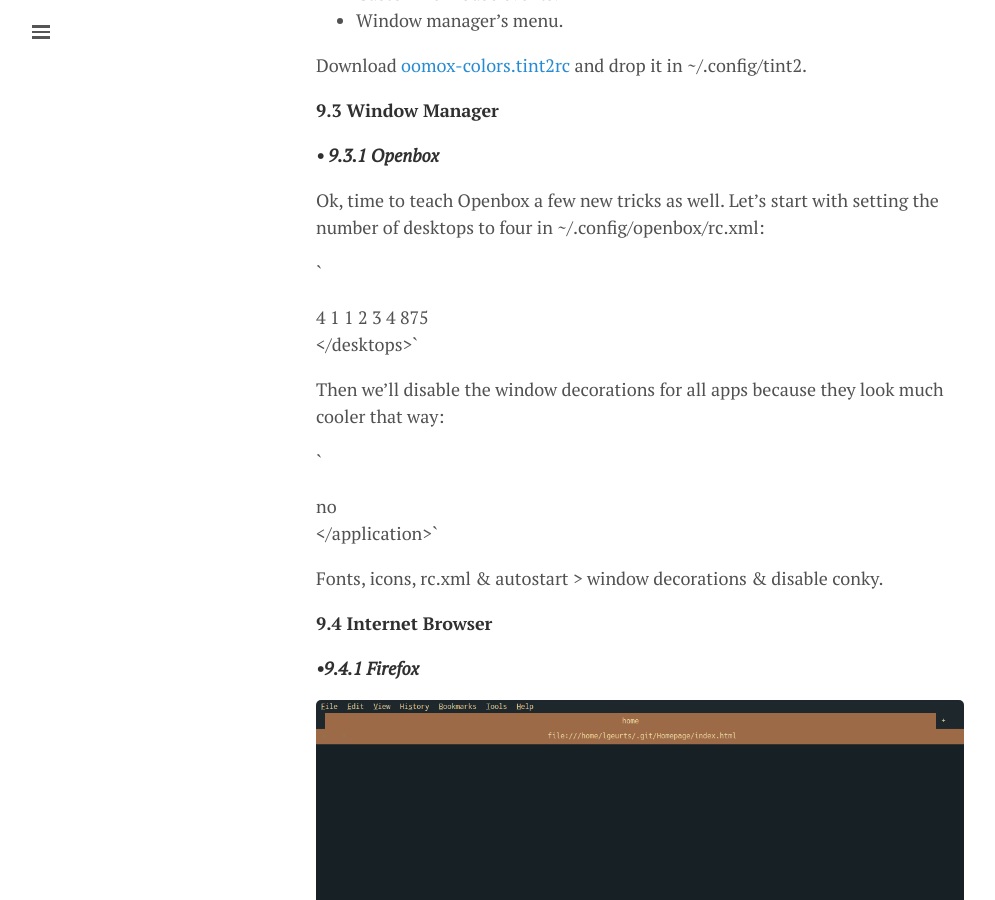
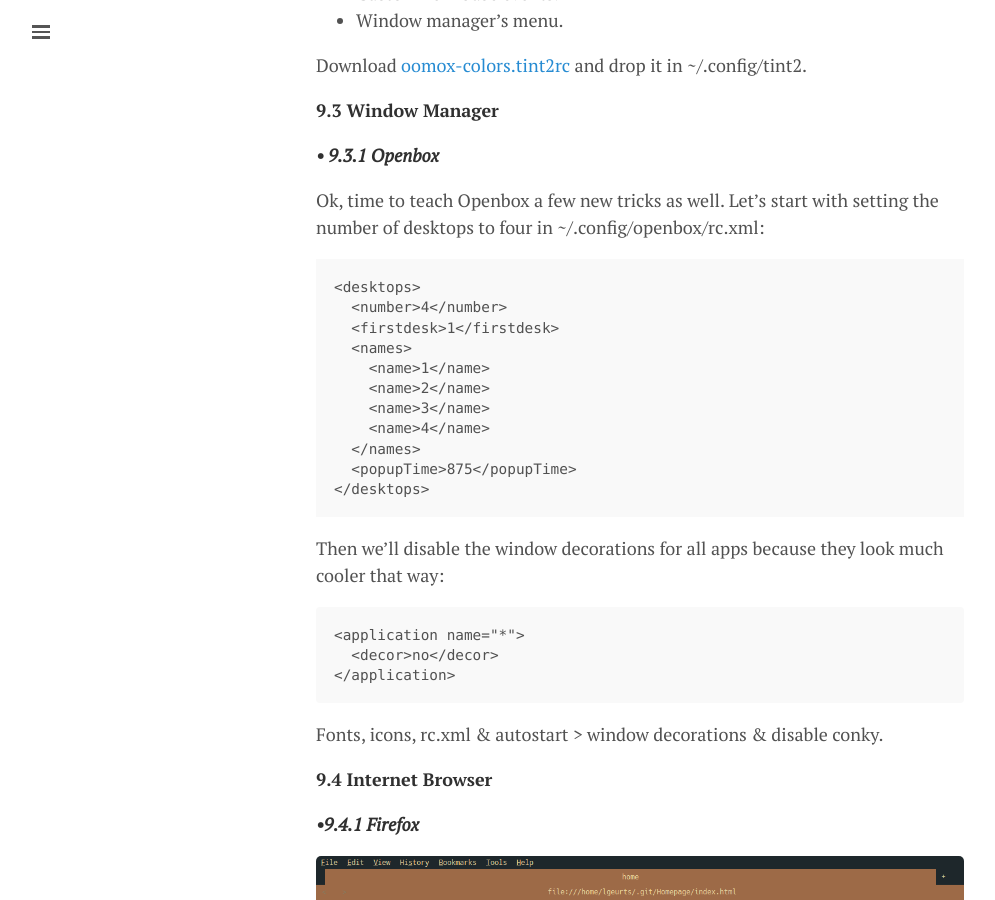
Before and after one commit to lgeurts/lgeurts.github.io, a Jekyll site: the page built from _posts/2017-07-11-bunsenlabs-linux-setup-notes-for dell-inspiron-6000.md, in a window 1280 px wide and 900 px high, scrolled down 18112 px. Shown: the whole window, without its empty margins (0-995 px from the left). Built offline with Jekyll 4.4.1, drawn with Linux system fonts in a browser that asks for light colours; nearby versions of some CDN libraries; comment, search, counter and statistics services are not loaded.

Commit message:
Changing Openbox 9.3.1 rx.xml

`````diff
--- a/_posts/2017-07-11-bunsenlabs-linux-setup-notes-for dell-inspiron-6000.md
+++ b/_posts/2017-07-11-bunsenlabs-linux-setup-notes-for dell-inspiron-6000.md
@@ -526,8 +526,8 @@
 ***• 9.3.1 Openbox***
 
 Ok, time to teach Openbox a few new tricks as well. Let’s start with setting the number of desktops to four in ~/.config/openbox/rc.xml:
-
-`<desktops>
+````
+<desktops>
   <number>4</number>
   <firstdesk>1</firstdesk>
   <names>
@@ -537,13 +537,15 @@
     <name>4</name>
   </names>
   <popupTime>875</popupTime>
-</desktops>`
+</desktops>
+```
 
 Then we’ll disable the window decorations for all apps because they look much cooler that way:
-
-`<application name="*">
+```
+<application name="*">
   <decor>no</decor>
-</application>`
+</application>
+```
 
 Fonts, icons, rc.xml & autostart > window decorations & disable conky.
 
`````
